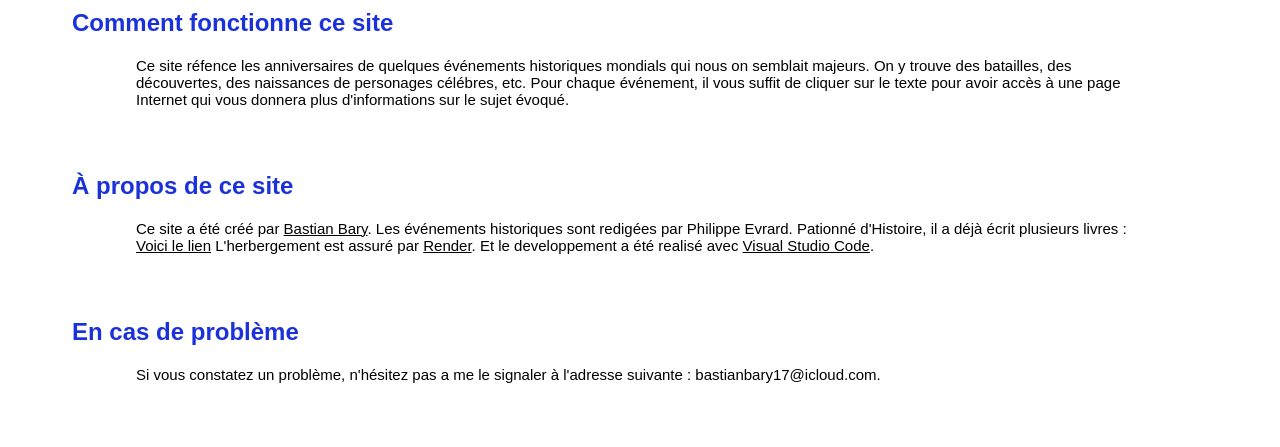
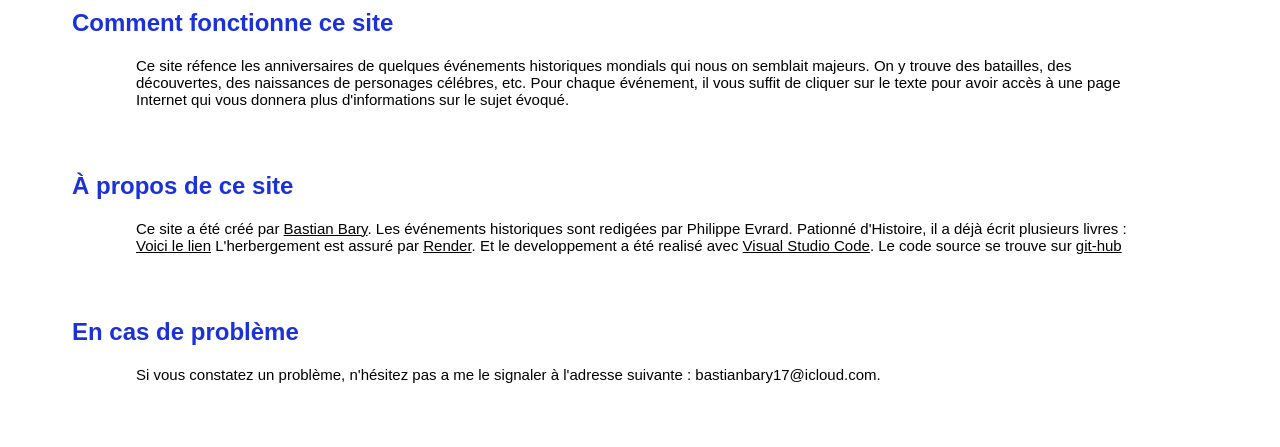
Before and after one commit to babadu17/evenement-du-jour, a Flask app: page / in a window 1280 px wide. Shown: the part 512-959 px from the top of the page. Run offline with Flask 3, Linux system fonts and the light colour scheme.

Commit message:
Update index.html

```diff
--- a/templates/index.html
+++ b/templates/index.html
@@ -37,7 +37,8 @@
             Les événements historiques sont redigées par Philippe Evrard.
             Pationné d'Histoire, il a déjà écrit plusieurs livres : <a href="https://www.thebookedition.com/fr/#307a/fullscreen/product/f[brand][]=Philippe+Evrard&m=and&p=2&q=Philippe+Evrard">Voici le lien</a>
             L'herbergement est assuré par <a href="https://render.com" target="_blank">Render</a>.
-            Et le developpement a été realisé avec <a href="https://code.visualstudio.com" target="_blank">Visual Studio Code</a>.<br>
+            Et le developpement a été realisé avec <a href="https://code.visualstudio.com" target="_blank">Visual Studio Code</a>.
+            Le code source se trouve sur <a href=https://github.com/babadu17/evenement-du-jour>git-hub</a>
         </p>
 
         <h2>En cas de problème</h2>
```
